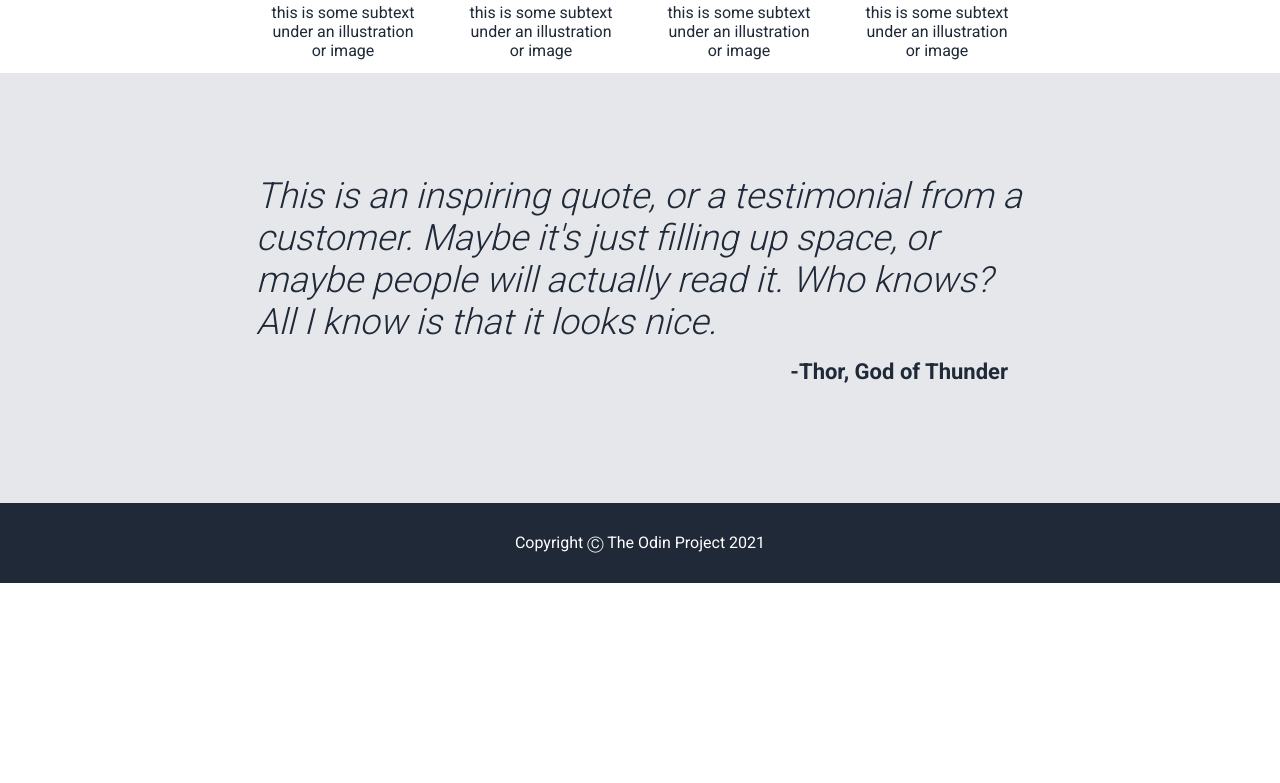
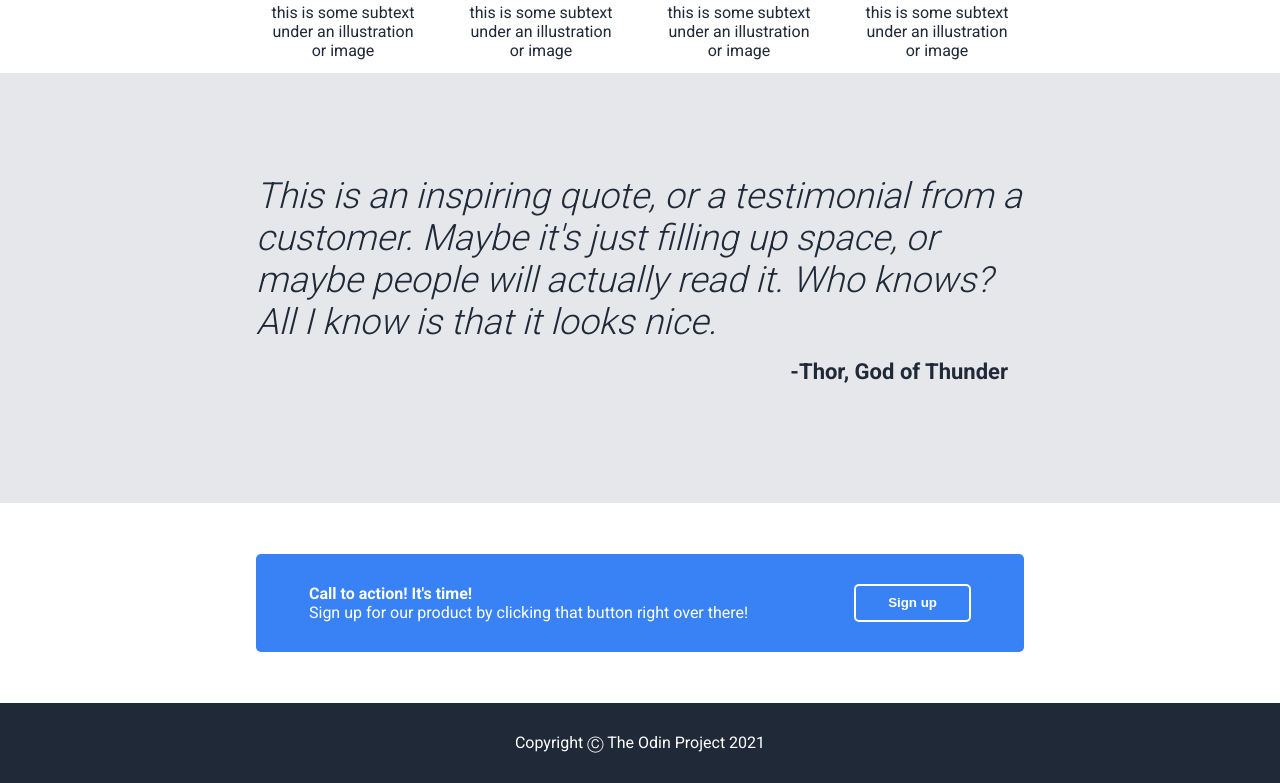
Before and after one commit to sikai00/odin_landing_page, a plain HTML site: page index.html in a window 1280 px wide. Shown: the part 739-1522 px from the top of the page. Before the commit the page ends 1322 px from the top, so only its background shows below. Drawn offline with Linux system fonts and the light colour scheme.

Commit message:
Complete styling sign up message

```diff
--- a/index.html
+++ b/index.html
@@ -51,6 +51,17 @@
         <div class="quote-text"><em>This is an inspiring quote, or a testimonial from a customer. Maybe it's just filling up space, or maybe people will actually read it. Who knows? All I know is that it looks nice.</em></div>
         <div class="quote-author">-Thor, God of Thunder</div>
       </div>
+
+      <div class="sign-up">
+        <div class="sign-up-banner">
+          <div class="sign-up-message">
+            <div><strong>Call to action! It's time!</strong></div>
+            <div>Sign up for our product by clicking that button right over there!</div>
+          </div>
+          <button>Sign up</button>
+        </div>
+      </div>
+
     </div>
 
     <footer>Copyright Ⓒ The Odin Project 2021</footer>
--- a/style.css
+++ b/style.css
@@ -160,6 +160,28 @@ button {
   padding: 16px;
 }
 
+.sign-up {
+  height: 25vh;
+  display: flex;
+  justify-content: center;
+  align-items: center;
+}
+
+.sign-up-banner {
+  width: 60%;
+  display: flex;
+  gap: 20px;
+  border-radius: 5px;
+  padding: 30px 10px;
+  justify-content: space-around;
+  color: white;
+  background-color: #3882F6;
+}
+
+.sign-up-banner button {
+  border: 2px solid white;
+}
+
 footer {
   display: flex;
   justify-content: center;
```
